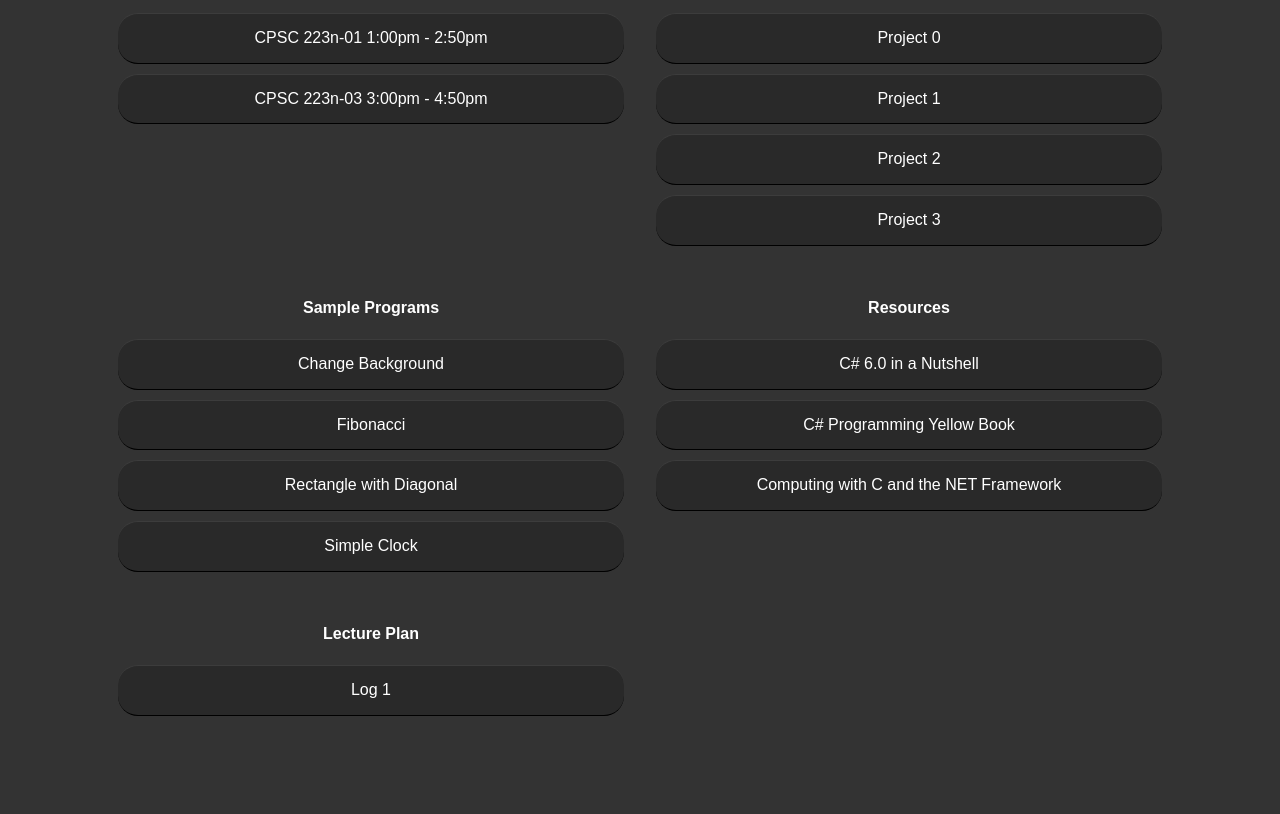
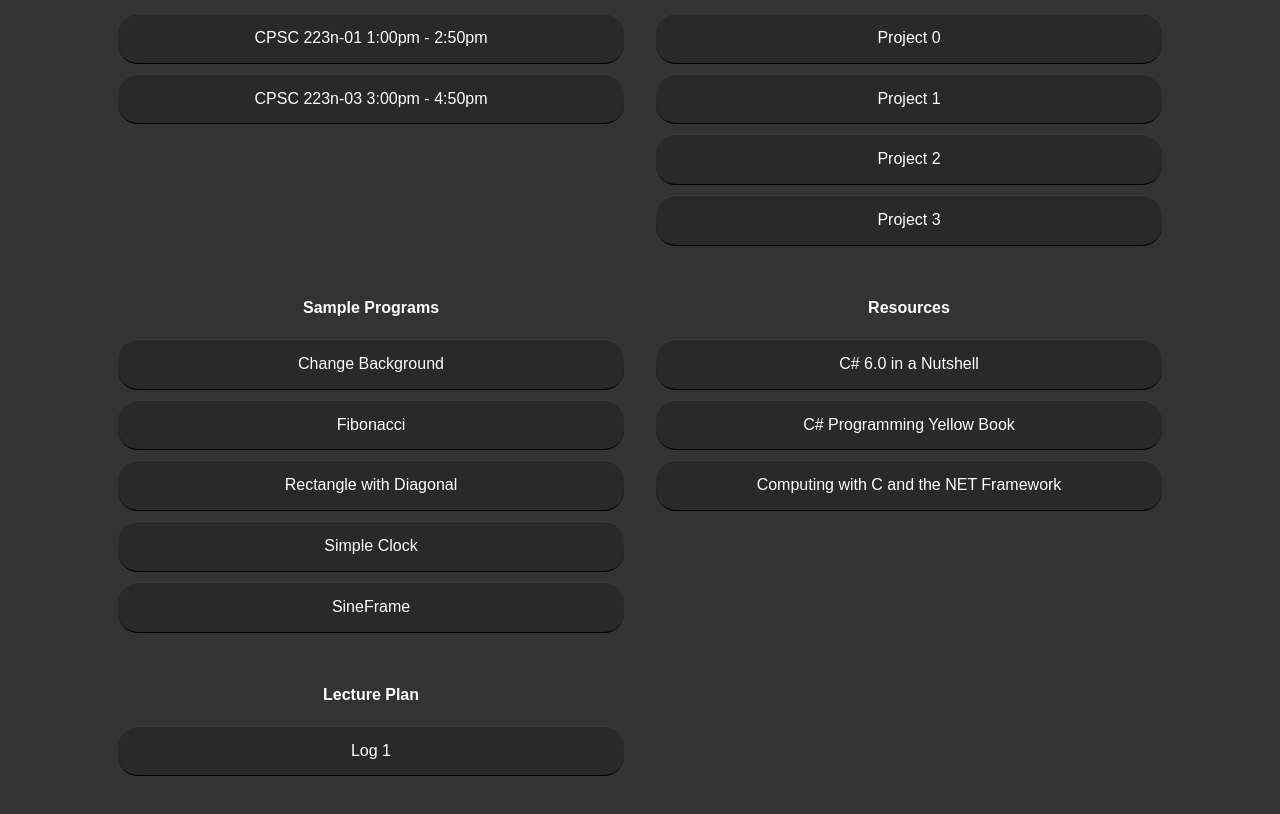
Before and after one commit to vkyho96/class_worksite, a plain HTML site: page 223n.html in a window 1280 px wide. Shown: the part 198-1012 px from the top of the page. Drawn offline with nearby package versions, Linux system fonts and the light colour scheme.

Commit message:
add sineframe sample code for 233n

```diff
--- a/223n.html
+++ b/223n.html
@@ -68,6 +68,8 @@
                                 with Diagonal</a></li>
                         <li><a href="https://drive.google.com/uc?export=download&id=18LOD-pTvl_vkd7QVxY9nLi0AszoMcRJw">Simple
                                 Clock</a></li>
+                        <li><a href="https://drive.google.com/uc?export=download&id=1dRvexhXUAcewYuKTWLbSeRQrz5xqYHOF">SineFrame
+                            </a></li>
                     </ul>
                 </div>
 
```
